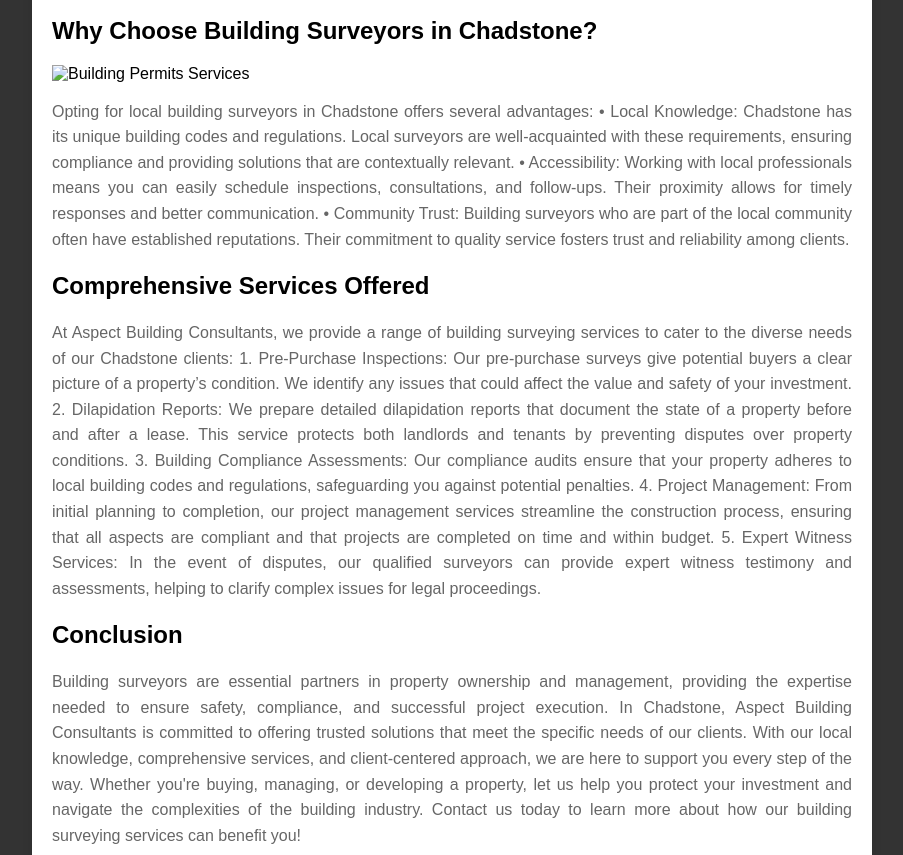
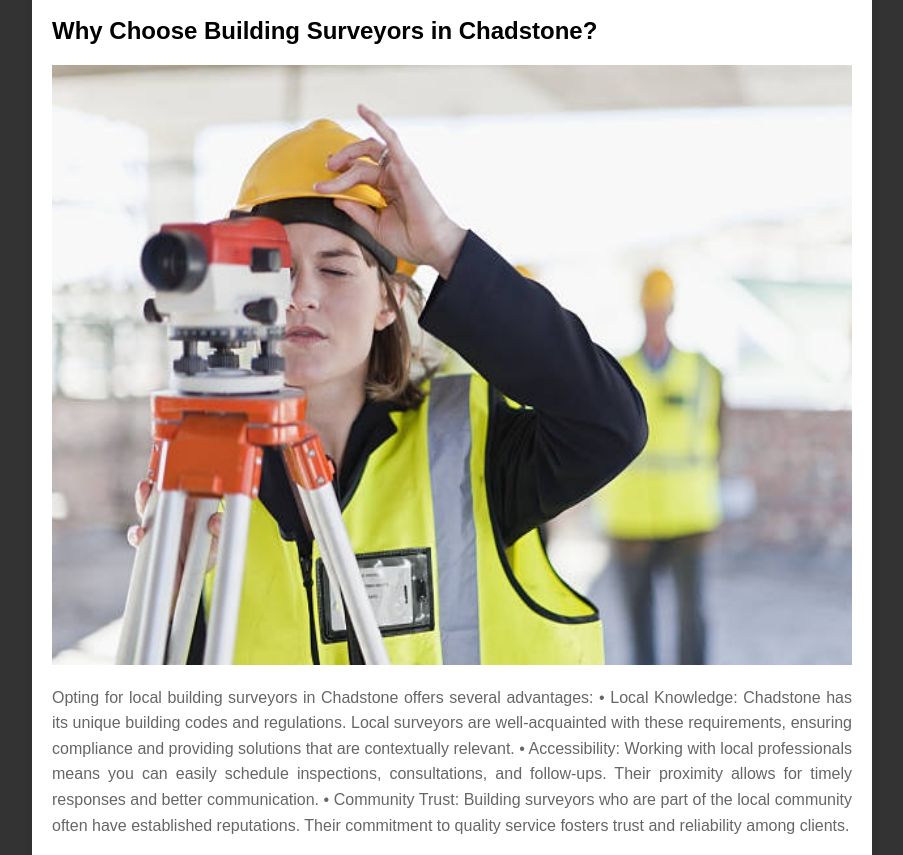
Before and after one commit to Chandru1705/aspectbc, a plain HTML site: page index.html in a window 1280 px wide. Shown: the part 894-1749 px from the top of the page, without its empty margins (188-1091 px from the left). Drawn offline with Linux system fonts and the light colour scheme.

Commit message:
Update index.html

```diff
--- a/index.html
+++ b/index.html
@@ -72,7 +72,7 @@
 
 	  </p>
 	  <h2>Why Choose Building Surveyors in Chadstone?</h2>
-	  	  <img src="Building Permits Services.jpg" style="width:800px;height:600px" alt="Building Permits Services">
+	  	  <img src="Licensed Building Survey.jpg" style="width:800px;height:600px" alt="Building Permits Services">
 	  <p>Opting for local building surveyors in Chadstone offers several advantages:
 •	Local Knowledge: Chadstone has its unique building codes and regulations. Local surveyors are well-acquainted with these requirements, ensuring compliance and providing solutions that are contextually relevant.
 •	Accessibility: Working with local professionals means you can easily schedule inspections, consultations, and follow-ups. Their proximity allows for timely responses and better communication.
```
